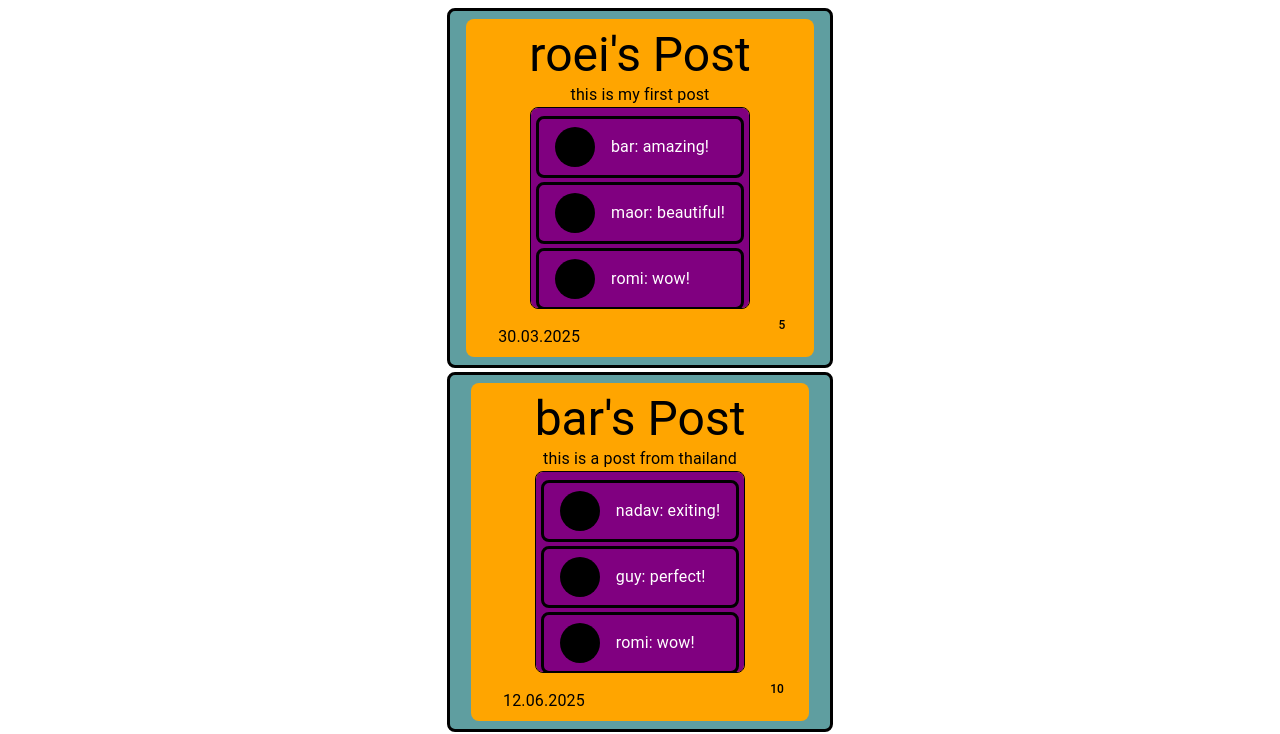
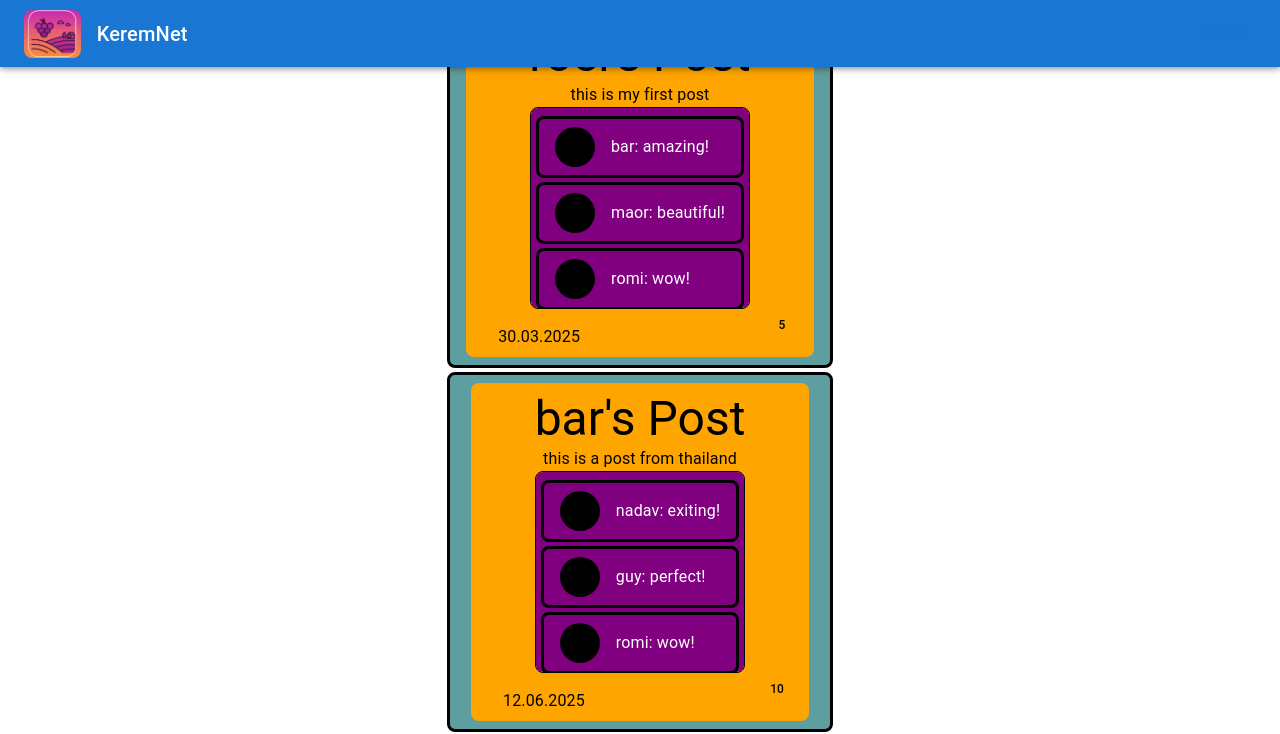
Before and after one commit to RoeiBason/KeremNet, a React (Create React App) app in the folder my-app/: page / in a window 1280 px wide. Shown: the top 734 px of the page. Built offline with nearby package versions, Linux system fonts and the light colour scheme; data requests are answered from the project's data file; some icons are missing.

Commit message:
added NavBar.tsx and NavBar.css and its logic

```diff
--- a/my-app/src/App.tsx
+++ b/my-app/src/App.tsx
@@ -2,11 +2,15 @@ import './App.css';
 import { Box, Typography } from '@mui/material';
 import Post from './Features/Post/Post';
 import HomePage from './Features/HomePage/HomePage';
+import NavBar from './Features/ApplicationLayout/NavBar';
 
 function App() {
   return (
-    <Box className="app-container">
-      <HomePage/>
+    <Box>
+      <NavBar />
+      <Box className="app-container">
+        <HomePage />
+      </Box>
     </Box>
   );
 }
--- /dev/null
+++ b/my-app/src/Features/ApplicationLayout/NavBar.css
@@ -0,0 +1,34 @@
+.appBar {
+  position: static;
+  background-color: purple;
+}
+
+.toolBar {
+  display: flex;
+  align-items: center;
+  padding: 0.1rem 2rem 0.1rem 2rem;
+}
+
+.logo {
+  height: 3rem;
+  margin-right: 1rem;
+  object-fit: contain;
+  border-radius: 0.5rem;
+}
+
+
+.appTitle {
+  flex-grow: 1;
+}
+
+
+.navStack {
+  display: flex;
+  flex-direction: row;
+  gap: 1rem;
+}
+
+
+.navButton {
+  color: inherit;
+}
--- /dev/null
+++ b/my-app/src/Features/ApplicationLayout/NavBar.tsx
@@ -0,0 +1,24 @@
+import React, { FC } from "react";
+import { AppBar, Toolbar, IconButton, Typography, Box, Stack, Button } from "@mui/material";
+import { CatchingPokemon } from "@mui/icons-material";
+import KeremNetLogo from './KeremNetLogo.png'
+import './NavBar.css'
+
+const NavBar: FC = () => {
+  return (
+    <AppBar className='appBar'>
+      <Toolbar className='toolBar'>
+        <Box className='logo' component="img" alt="KeremNet Logo" src={KeremNetLogo} />
+        <Typography className='appTitle' variant="h6" component="div" >
+          KeremNet
+        </Typography>
+        <Stack
+          className='navStack'>
+          <Button className='navButton'>Posts</Button>
+        </Stack>
+      </Toolbar>
+    </AppBar>
+  );
+};
+
+export default NavBar;
```
Also changed, not shown: my-app/src/Features/ApplicationLayout/KeremNetLogo.png (added).
